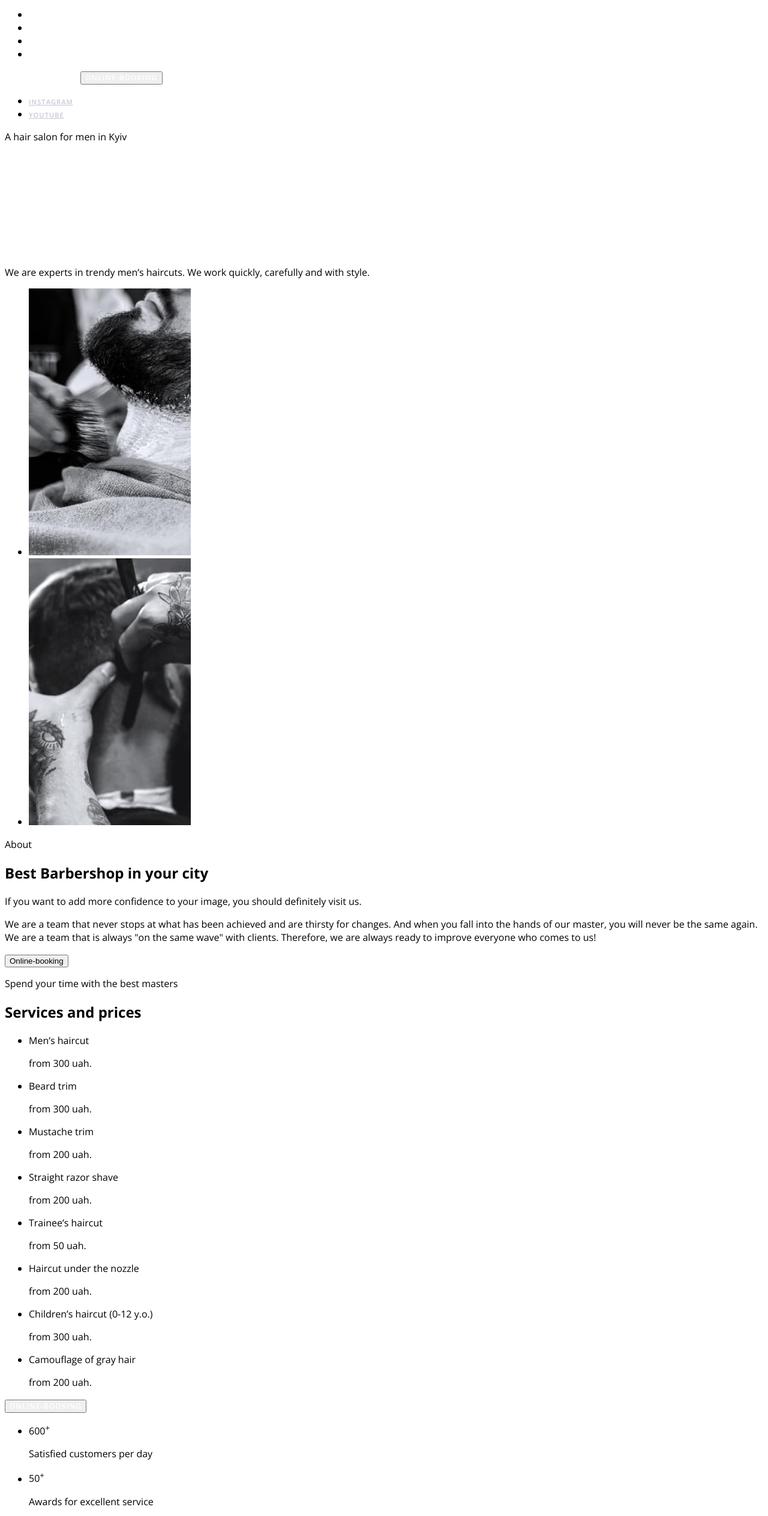
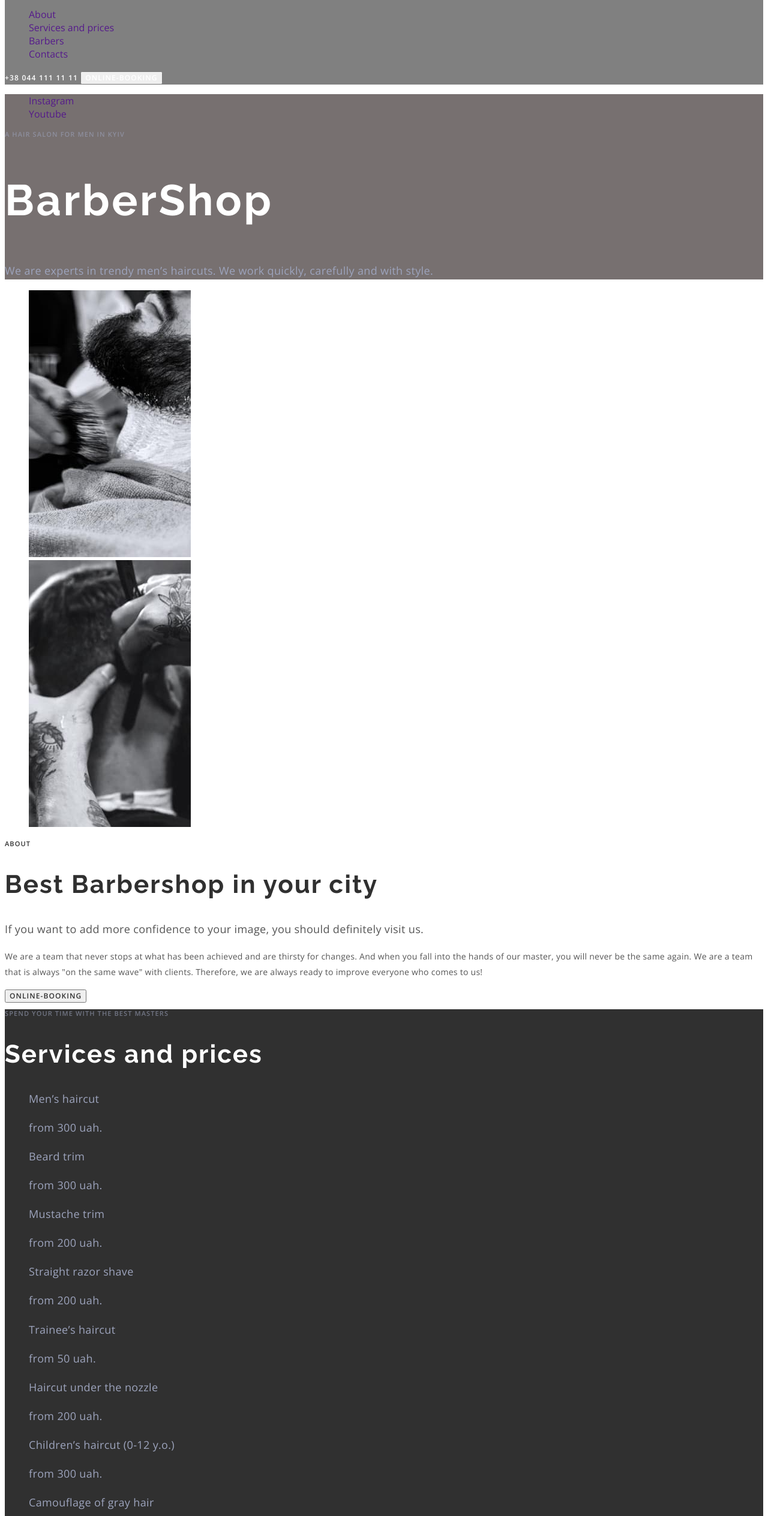
Before and after one commit to Anatoliy-Usov/Barbershop, a plain HTML site: page index.html in a window 1280 px wide. Shown: the part 72-2600 px from the top of the page at 60% size. Drawn offline with nearby package versions, Linux system fonts and the light colour scheme.

Commit message:
add styles+

```diff
--- a/css/styles.css
+++ b/css/styles.css
@@ -1,4 +1,4 @@
-root {
+:root {
   --main-title-color: #ffffff;
 }
 
@@ -6,76 +6,249 @@ body {
   font-family: 'Open Sans', sans-serif;
 }
 
+.list {
+  list-style: none;
+}
+
 .link {
   text-decoration: none;
 }
 
-/*HEADER*/
-.head-link {
-  font-family: 'Open Sans';
-  font-style: normal;
+.visually-hidden {
+  position: absolute;
+  white-space: nowrap;
+  width: 1px;
+  height: 1px;
+  overflow: hidden;
+  border: 0;
+  padding: 0;
+  clip: rect(0 0 0 0);
+  clip-path: inset(50%);
+  margin: -1px;
+}
+
+.title {
+  font-family: 'Raleway', sans-serif;
+  font-weight: 700;
+  font-size: 42px;
+  line-height: 1.17;
+  letter-spacing: 0.05em;
+}
+
+.pre-title {
+  font-weight: 600;
+  font-size: 11px;
+  line-height: 1.36;
+  letter-spacing: 0.1em;
+  text-transform: uppercase;
+}
+
+.after-title {
+  font-weight: 400;
+  font-size: 18px;
+  line-height: 1.67;
+  letter-spacing: 0.02em;
+}
+
+.btn {
+  font-family: 'Open Sans', sans-serif;
+  font-weight: 600;
+  font-size: 12px;
+  line-height: 16px;
+  letter-spacing: 0.09em;
+  text-transform: uppercase;
+}
+
+/* ---------HEADER------------ */
+
+.header {
+  background-color: gray;
+}
+test .header-link,
+.header-tel {
   font-weight: 600;
   font-size: 12px;
   line-height: 1.33;
   letter-spacing: 0.1em;
-  color: #ffffff;
+  color: var(--main-title-color);
 }
 
-.head-link:hover .head-link:focus {
+.header-link:hover .header-link:focus {
   color: #ff6c00;
 }
 
-.header-tel {
-  font-family: 'Open Sans';
-  font-style: normal;
+/* .header-tel{
 font-weight: 600;
 font-size: 12px;
 line-height: 1.33;
 letter-spacing: 0.1em;
-  text-transform: uppercase;
+ color: #FFFFFF;
+}*/
+
+.header-btn {
   color: #ffffff;
 }
 
-.header-btn {
-  font-family: 'Open Sans';
-  font-style: normal;
+/* ---------HERO------------ */
+
+.hero {
+  background-color: #777070;
+}
+test .hero-link {
   font-weight: 600;
-  font-size: 12px;
-  line-height: 1.33;
-  letter-spacing: 0.09em;
-  text-transform: uppercase;
-  color: #ffffff;
+  font-size: 11px;
+  line-height: 1.36;
+  letter-spacing: 0.2em;
+  color: #303030;
 }
 
-.hero-link {
-  font-family: 'Open Sans';
-  font-style: normal;
-  font-weight: 600;
-  font-size: 11px;
-  line-height: 15px;
-  /* identical to box height */
-
-  letter-spacing: 0.1em;
-  text-transform: uppercase;
-
+.hero-pre-title {
   color: rgba(157, 164, 189, 0.6);
 }
 
 .hero-title {
-  font-family: 'Raleway';
-  font-style: normal;
+  font-family: 'Raleway', sans-serif;
   font-weight: 700;
   font-size: 72px;
   line-height: 1.18;
   letter-spacing: 0.05em;
+  color: var(--main-title-color);
+}
+
+.hero-after-title {
+  color: #9da4bd;
+}
+
+/* ---------ABOUT------------ */
+
+.about-pre-title {
+  color: #303030;
+}
+.about-title {
+  color: #303030;
+}
+.about-after-title {
+  color: #555555;
+}
+.about-text {
+  font-weight: 400;
+  font-size: 14px;
+  line-height: 1.86;
+  letter-spacing: 0.02em;
+  color: #555555;
+}
+.about-btn {
+  color: #303030;
+}
+
+/* ---------PRICES------------ */
+
+.prices {
+  background-color: #303030;
+}
+.prices-pre-title {
+  color: rgba(157, 164, 189, 0.6);
+}
+.prices-title {
+  color: var(--main-title-color);
+}
+.prices-list {
+}
+.prices-item {
+}
+.prices-list-text {
+  font-weight: 400;
+  font-size: 18px;
+  line-height: 1.67;
+  letter-spacing: 0.02em;
+  color: #9da4bd;
+}
+.prices-btn {
   color: #ffffff;
 }
 
-/* ABOUT*/
+/* ---------BENEFITS------------ */
 
-.about {
+.benefits {
 }
-.about-list {
+
+.benefits-list {
 }
-.about-item {
+
+.list {
 }
+
+.benefits-item span {
+  font-weight: 700;
+  font-size: 42px;
+  line-height: 1.36;
+  text-align: center;
+  letter-spacing: 0.05em;
+  color: #303030;
+}
+
+.benefits-item sup {
+  font-weight: 600;
+  font-size: 16px;
+  line-height: 1.36;
+  text-align: center;
+  color: #ff6c00;
+}
+
+.benefits-item-text {
+  font-weight: 600;
+  font-size: 11px;
+  line-height: 1.36;
+  text-align: center;
+  color: #303030;
+}
+
+.benefits-pre-title {
+  color: #303030;
+}
+
+.benefits-title {
+  color: #303030;
+}
+
+.benefits-after-title {
+  color: #555555;
+}
+
+/* ---------BARBERS------------ */
+
+.barbers {
+}
+.barbers-pre-title {
+  color: #303030;
+}
+.barbers-title {
+  color: #303030;
+}
+
+.barbers-list {
+}
+
+.barbers-item-title {
+  font-weight: 400;
+  font-size: 18px;
+  line-height: 1.38;
+  text-align: center;
+  letter-spacing: 0.02em;
+  color: #303030;
+}
+
+.barbers-item-text {
+  font-weight: 400;
+  font-size: 14px;
+  line-height: 1.36;
+  text-align: center;
+  letter-spacing: 0.02em;
+  color: #ff6c00;
+}
+
+/* ---------GALLERY------------ */
+
+.gallery-pre-title {
+  color: #303030;
+}
--- a/index.html
+++ b/index.html
@@ -19,46 +19,46 @@
         <img src="./img/logo.svg" alt="site logo" />
       </a>
       <nav class="header-nav">
-        <ul class="header-list">
+        <ul class="header-list list">
           <li class="header-item">
-            <a href="" class="head-link">About</a>
+            <a href="" class="header-link link">About</a>
           </li>
           <li class="header-item">
-            <a href="" class="head-link">Services and prices</a>
+            <a href="" class="header-link link">Services and prices</a>
           </li>
           <li class="header-item">
-            <a href="" class="head-link">Barbers</a>
+            <a href="" class="header-link link">Barbers</a>
           </li>
           <li class="header-item">
-            <a href="" class="head-link">Contacts</a>
+            <a href="" class="header-link link">Contacts</a>
           </li>
         </ul>
       </nav>
-      <a href="telto:+380441111111" class="header-tel">+38 044 111 11 11</a>
-      <button type="button" class="header-btn">Online-booking</button>
+      <a href="telto:+380441111111" class="header-tel link">+38 044 111 11 11</a>
+      <button type="button" class="header-btn btn">Online-booking</button>
     </header>
     <main>
       <section class="hero">
-        <ul class="hero-list">
+        <ul class="hero-list list">
           <li class="hero-item">
-            <a href="" class="hero-link" target="_blank" rel="noopener noreferrer nofollow"
+            <a href="" class="hero-link link" target="_blank" rel="noopener noreferrer nofollow"
               >Instagram</a
             >
           </li>
           <li class="hero-item">
-            <a href="" class="hero-link" target="_blank" rel="noopener noreferrer nofollow"
+            <a href="" class="hero-link link" target="_blank" rel="noopener noreferrer nofollow"
               >Youtube</a
             >
           </li>
         </ul>
-        <p class="hero-pro-title">A hair salon for men in Kyiv</p>
+        <p class="hero-pre-title pre-title">A hair salon for men in Kyiv</p>
         <h1 class="hero-title">BarberShop</h1>
-        <p class="hero-after-ti">
+        <p class="hero-after-title after-title">
           We are experts in trendy men’s haircuts. We work quickly, carefully and with style.
         </p>
       </section>
-      <section>
-        <ul class="about-list">
+      <section class="about">
+        <ul class="about-list list">
           <li class="about-item">
             <img src="./img/about-img-1.jpg" alt="haircuts" width="270" height="445" />
           </li>
@@ -66,117 +66,127 @@
         </ul>
       </section>
       <section>
-        <p class="about-pre-text">About</p>
-        <h2 class="about-title">Best Barbershop in your city</h2>
-        <p>If you want to add more confidence to your image, you should definitely visit us.</p>
+        <p class="about-pre-title pre-title">About</p>
+        <h2 class="about-title title">Best Barbershop in your city</h2>
+        <p class="about-after-title after-title">
+          If you want to add more confidence to your image, you should definitely visit us.
+        </p>
         <p class="about-text">
           We are a team that never stops at what has been achieved and are thirsty for changes. And
           when you fall into the hands of our master, you will never be the same again. We are a
           team that is always "on the same wave" with clients. Therefore, we are always ready to
           improve everyone who comes to us!
         </p>
-        <button type="button" class="about-btn">Online-booking</button>
+        <button type="button" class="about-btn btn">Online-booking</button>
       </section>
-      <section>
-        <p>Spend your time with the best masters</p>
-        <h2>Services and prices</h2>
-        <ul>
-          <li>
-            <p>Men’s haircut</p>
-            <p>from 300 uah.</p>
+      <section class="prices">
+        <p class="prices-pre-title pre-title">Spend your time with the best masters</p>
+        <h2 class="prices-title title">Services and prices</h2>
+        <ul class="prices-list list">
+          <li class="prices-item">
+            <p class="prices-list-text">Men’s haircut</p>
+            <p class="prices-list-text">from 300 uah.</p>
           </li>
-          <li>
-            <p>Beard trim</p>
-            <p>from 300 uah.</p>
+          <li class="prices-item">
+            <p class="prices-list-text">Beard trim</p>
+            <p class="prices-list-text">from 300 uah.</p>
           </li>
-          <li>
-            <p>Mustache trim</p>
-            <p>from 200 uah.</p>
+          <li class="prices-item">
+            <p class="prices-list-text">Mustache trim</p>
+            <p class="prices-list-text">from 200 uah.</p>
           </li>
-          <li>
-            <p>Straight razor shave</p>
-            <p>from 200 uah.</p>
+          <li class="prices-item">
+            <p class="prices-list-text">Straight razor shave</p>
+            <p class="prices-list-text">from 200 uah.</p>
           </li>
         </ul>
-        <ul>
-          <li>
-            <p>Trainee’s haircut</p>
-            <p>from 50 uah.</p>
+        <ul class="prices-list list">
+          <li class="prices-item">
+            <p class="prices-list-text">Trainee’s haircut</p>
+            <p class="prices-list-text">from 50 uah.</p>
           </li>
-          <li>
-            <p>Haircut under the nozzle</p>
-            <p>from 200 uah.</p>
+          <li class="prices-item">
+            <p class="prices-list-text">Haircut under the nozzle</p>
+            <p class="prices-list-text">from 200 uah.</p>
           </li>
-          <li>
-            <p>Children’s haircut (0-12 y.o.)</p>
-            <p>from 300 uah.</p>
+          <li class="prices-item">
+            <p class="prices-list-text">Children’s haircut (0-12 y.o.)</p>
+            <p class="prices-list-text">from 300 uah.</p>
           </li>
-          <li>
-            <p>Camouflage of gray hair</p>
-            <p>from 200 uah.</p>
+          <li class="prices-item">
+            <p class="prices-list-text">Camouflage of gray hair</p>
+            <p class="prices-list-text">from 200 uah.</p>
           </li>
         </ul>
-        <button type="button" class="header-btn">Online-booking</button>
+        <button type="button" class="prices-btn btn">Online-booking</button>
       </section>
-      <section>
-        <ul>
-          <li>
+      <section class="benefits">
+        <ul class="benefits-list list">
+          <li class="benefits-item">
             <span>600</span><sup>+</sup>
-            <p>Satisfied customers per day</p>
+            <p class="benefits-item-text">Satisfied customers per day</p>
           </li>
-          <li>
+          <li class="benefits-item">
             <span>50</span><sup>+</sup>
-            <p>Awards for excellent service</p>
+            <p class="benefits-item-text">Awards for excellent service</p>
           </li>
-          <li>
+          <li class="benefits-item">
             <span>20</span><sup>+</sup>
-            <p>Kyiv’s best barbers</p>
+            <p class="benefits-item-text">Kyiv’s best barbers</p>
           </li>
-          <li>
+          <li class="benefits-item">
             <span>100</span><sup>+</sup>
-            <p>Gifts for regular customers</p>
+            <p class="benefits-item-text">Gifts for regular customers</p>
           </li>
         </ul>
-        <p>Old traditional school</p>
-        <h2>Why people come to us?</h2>
-        <p>
+        <p class="benefits-pre-title pre-title">Old traditional school</p>
+        <h2 class="benefits-title title">Why people come to us?</h2>
+        <p class="benefits-after-title after-title">
           Only good things are said about us. But it's better to see and feel 1 time than read 10
           times.
         </p>
       </section>
-      <section>
-        <p>For true enjoyers of the atmosphere</p>
-        <h2>Our barbers</h2>
-        <ul>
-          <li>
+      <section id="barbers" class="barbers">
+        <p class="barbers-pre-title pre-title">For true enjoyers of the atmosphere</p>
+        <h2 class="barbers-title title">Our barbers</h2>
+        <ul class="barbers-list list">
+          <li class="barbers-item">
             <img src="./img/barbers-img-1.jpg" alt="Barber John Smith" width="370" height="346" />
           </li>
-          <li><h3>John Smith</h3></li>
-          <li><p>Extreme Barber</p></li>
+          <li><h3 class="barbers-item-title">John Smith</h3></li>
+          <li><p class="barbers-item-text">Extreme Barber</p></li>
         </ul>
-        <ul>
-          <li>
+        <ul class="barbers-list list">
+          <li class="barbers-item">
             <img src="./img/barbers-img-2.jpg" alt="Barber Michele Doe" width="370" height="346" />
           </li>
-          <li><h3>Michele Doe</h3></li>
-          <li><p>Extreme Barber</p></li>
+          <li><h3 class="barbers-item-title">Michele Doe</h3></li>
+          <li><p class="barbers-item-text">Extreme Barber</p></li>
         </ul>
-        <ul>
-          <li>
+        <ul class="barbers-list list">
+          <li class="barbers-item">
             <img src="./img/barbers-img-3.jpg" alt="Barber Alan Black" width="370" height="346" />
           </li>
-          <li><h3>Alan Black</h3></li>
-          <li><p>Extreme Barber</p></li>
+          <li><h3 class="barbers-item-title">Alan Black</h3></li>
+          <li><p class="barbers-item-text">Extreme Barber</p></li>
         </ul>
       </section>
-      <section>
-        <p>In Latin, "barba" means "beard"</p>
-        <h2 hidden>Gallery</h2>
-        <ul>
-          <li><img src="./img/gallery-img-1.jpg" alt="haircut" width="270" height="360" /></li>
-          <li><img src="./img/gallery-img-2.jpg" alt="haircut" width="270" height="360" /></li>
-          <li><img src="./img/gallery-img-3.jpg" alt="haircut" width="270" height="360" /></li>
-          <li><img src="./img/gallery-img-4.jpg" alt="haircut" width="270" height="360" /></li>
+      <section class="gallery">
+        <p class="gallery-pre-title pre-title">In Latin, "barba" means "beard"</p>
+        <h2 class="visually-hidden">Gallery</h2>
+        <ul class="gallery-list list">
+          <li class="gallery-item">
+            <img src="./img/gallery-img-1.jpg" alt="haircut" width="270" height="360" />
+          </li>
+          <li class="gallery-item">
+            <img src="./img/gallery-img-2.jpg" alt="haircut" width="270" height="360" />
+          </li>
+          <li class="gallery-item">
+            <img src="./img/gallery-img-3.jpg" alt="haircut" width="270" height="360" />
+          </li>
+          <li class="gallery-item">
+            <img src="./img/gallery-img-4.jpg" alt="haircut" width="270" height="360" />
+          </li>
         </ul>
       </section>
       <section>
```
Lines whose indentation alone changed are shown as unchanged.
